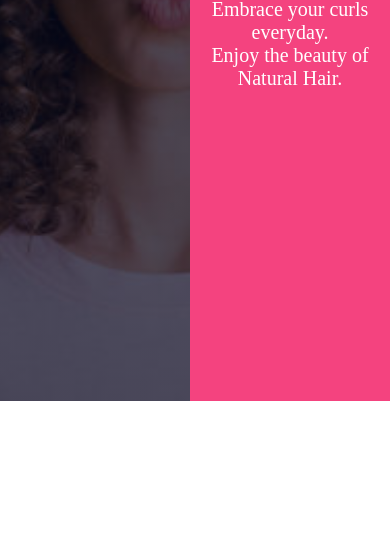
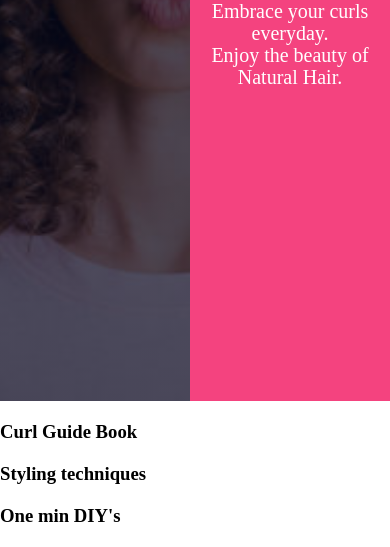
Before and after one commit to poojitha-madiraju/web-design, a plain HTML site: page pooji final project web-design/pooji final project web-design/index.html in a window 390 px wide. Shown: the part 443-990 px from the top of the page. Before the commit the page ends 844 px from the top, so only its background shows below. Drawn offline with Linux system fonts and the light colour scheme.

Commit message:
Add files via upload
2nd may

```diff
--- a/pooji final project web-design/pooji final project web-design/index.html
+++ b/pooji final project web-design/pooji final project web-design/index.html
@@ -30,5 +30,23 @@
         </div>
       </nav>
     </section>
+    <section class="tips">
+      <h1></h1>
+      <p></p>
+      <div class="row">
+        <div class="guide-col">
+          <h3>Curl Guide Book</h3>
+          <p></p>
+        </div>
+        <div class="styling-col">
+          <h3>Styling techniques</h3>
+          <p></p>
+        </div>
+        <div class="DIY-col">
+          <h3>One min DIY's</h3>
+          <p></p>
+        </div>
+      </div>
+    </section>
   </body>
 </html>
--- a/pooji final project web-design/pooji final project web-design/style.css
+++ b/pooji final project web-design/pooji final project web-design/style.css
@@ -122,3 +122,41 @@ nav img{
         font-size: 22px;
         cursor: pointer;
     }
+    {
+    width: 80%;
+    margin: auto;
+    text-align: center;
+    padding-top: 100px;
+}
+h1{
+    font-size: 36px;
+    font-weight: 600;
+}
+p{
+    color: #777;
+    font-size: 14px;
+    font-weight: 300;
+    line-height: 22px;
+    padding: 10px;
+}
+
+.tips{
+    {
+        width: 80%;
+        margin: auto;
+        text-align: center;
+        padding-top: 100px;
+    }
+    h1{
+        font-size: 36px;
+        font-weight: 600;
+    }
+    p{
+        color: #777;
+        font-size: 14px;
+        font-weight: 300;
+        line-height: 22px;
+        padding: 10px;
+    }
+
+}
```
